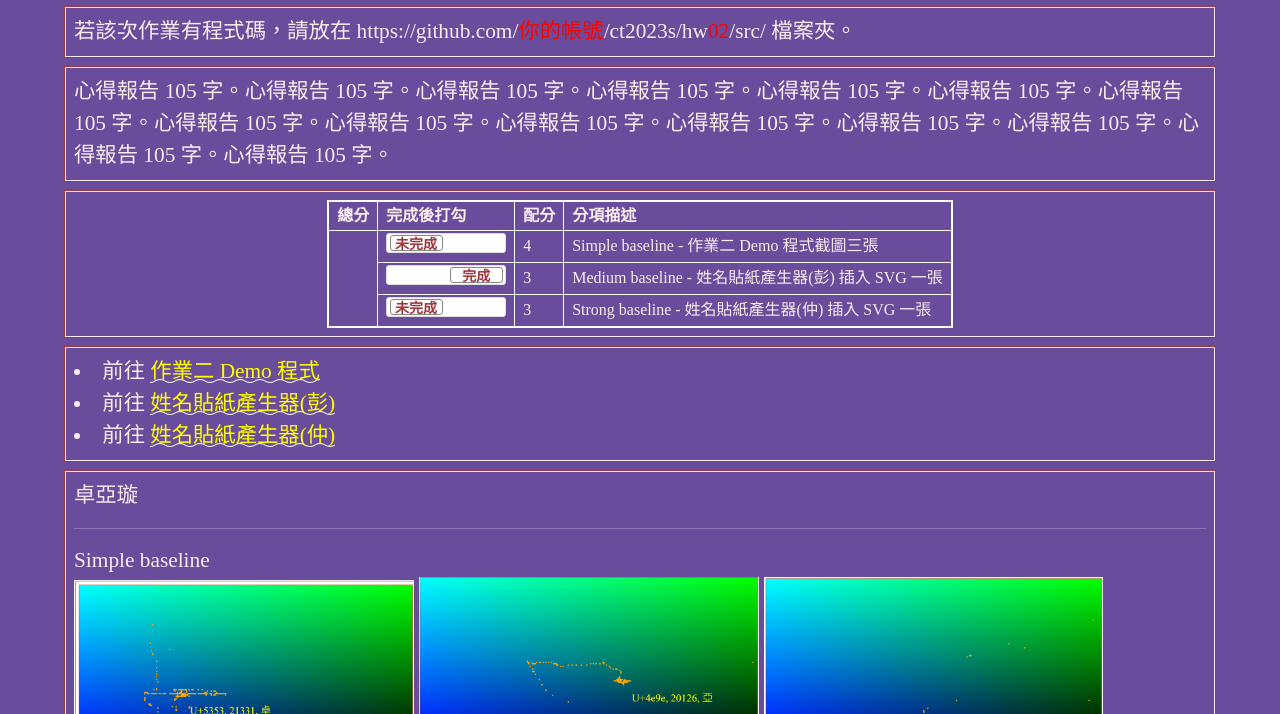
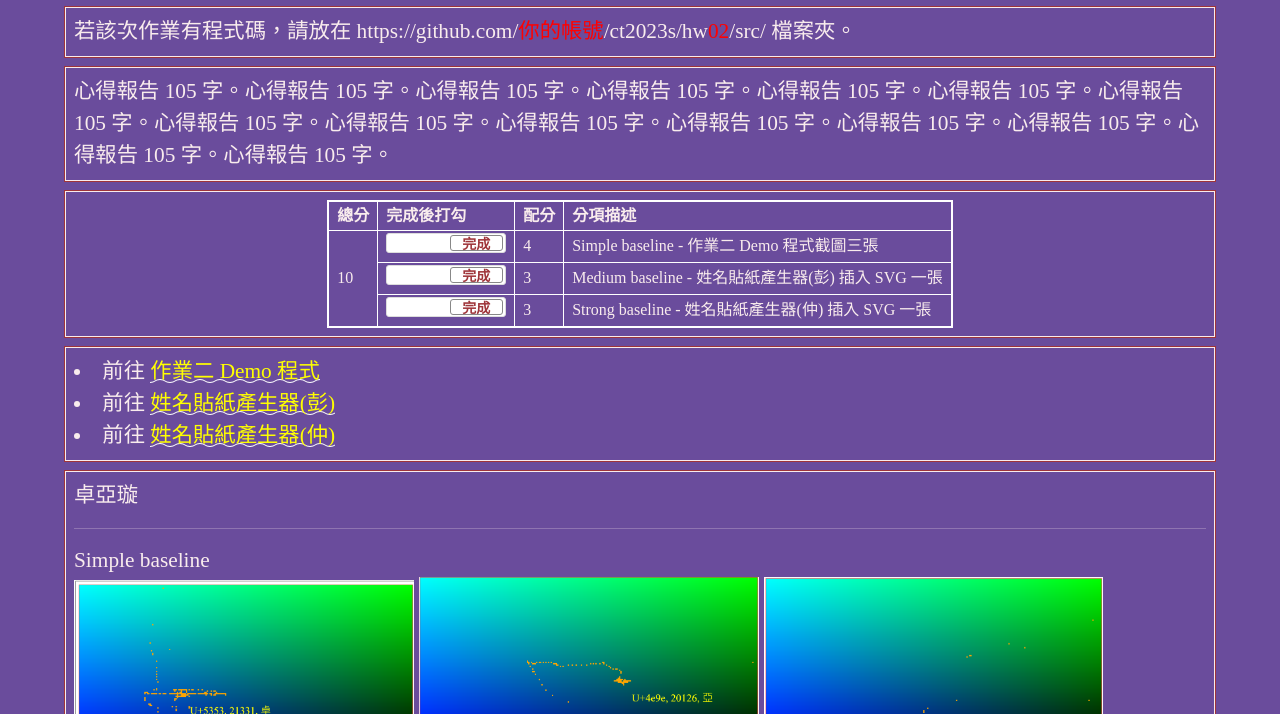
Before and after one commit to t598092/ct2023s, a plain HTML site: page hw02/index.html in a window 1280 px wide. Shown: the part 86-800 px from the top of the page. Drawn offline with nearby package versions, Linux system fonts and the light colour scheme.

Commit message:
Update index.html

```diff
--- a/hw02/index.html
+++ b/hw02/index.html
@@ -201,7 +201,7 @@
         </tr>
         <tr>
           <td rowspan="7" id="myTotal"></td>
-          <td><input type="checkbox" class="flipswitch" id="myCheckbox1 checked"></td>
+          <td><input type="checkbox" class="flipswitch" id="myCheckbox1" checked></td>
           <td id='m1'>4</td>
           <td>Simple baseline - 作業二 Demo 程式截圖三張</td>
         </tr>
@@ -211,7 +211,7 @@
           <td>Medium baseline - 姓名貼紙產生器(彭) 插入 SVG 一張</td>
         </tr>
         <tr>
-          <td><input type="checkbox" class="flipswitch" id="myCheckbox3 checked"></td>
+          <td><input type="checkbox" class="flipswitch" id="myCheckbox3" checked></td>
           <td id='m3'>3</td>
           <td>Strong baseline - 姓名貼紙產生器(仲) 插入 SVG 一張</td>
         </tr>
```
